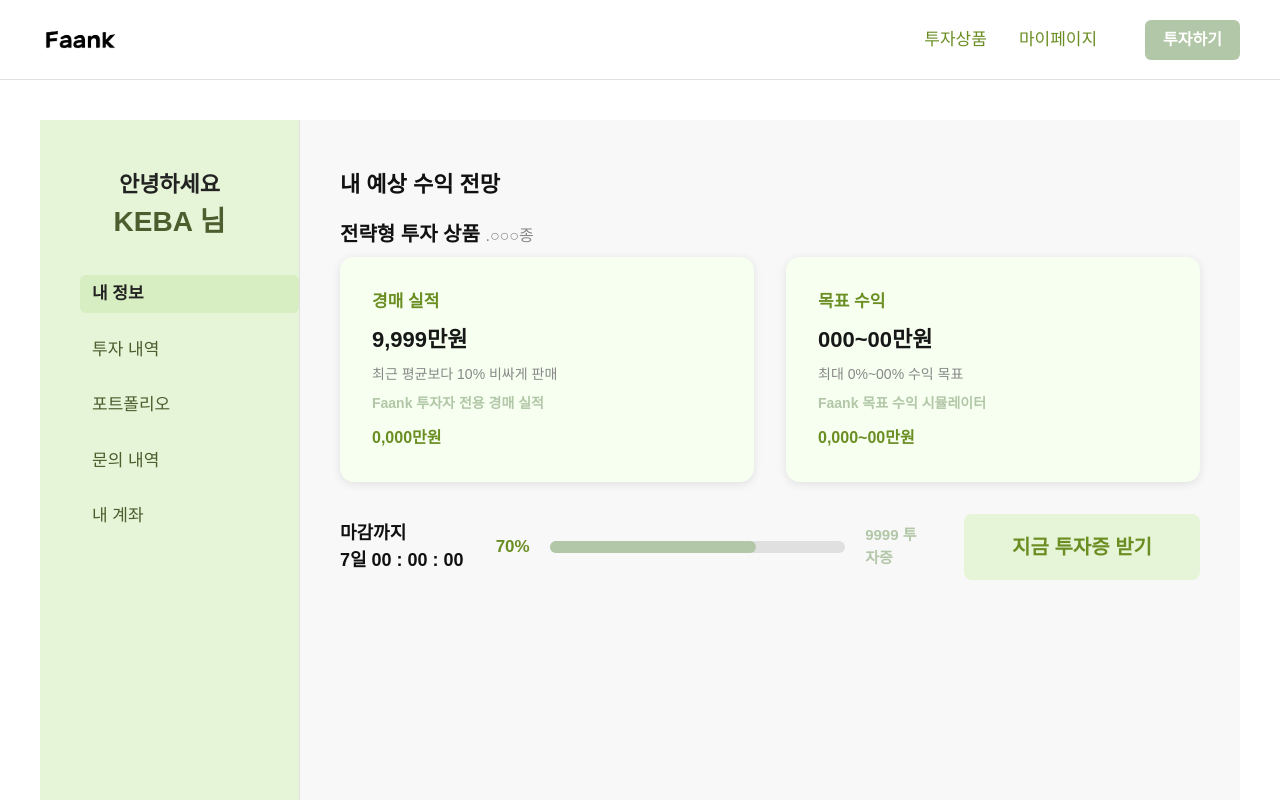
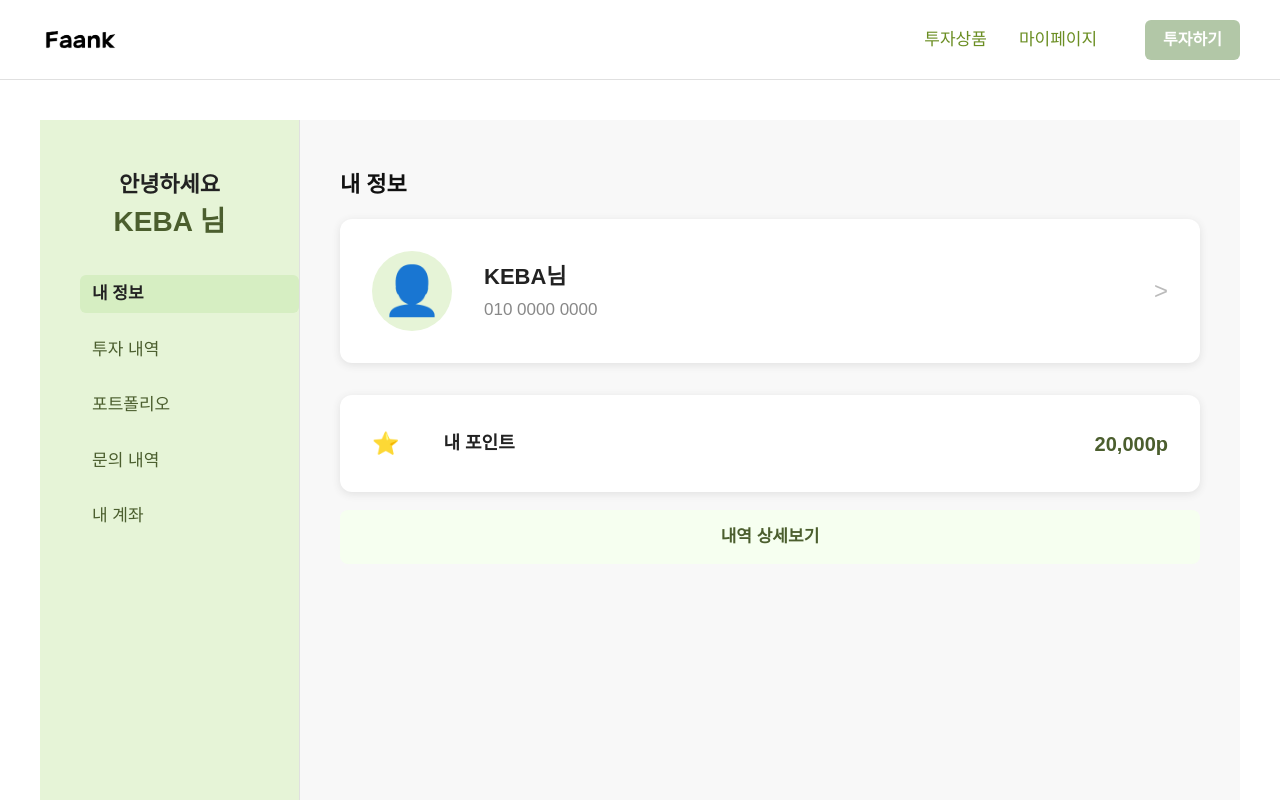
Before and after one commit to Faank-Web/KEBA-front, a Next.js app: page /mypage in a window 1280 px wide. Both pictures are taken after a click on the element "내 정보". Shown: the top 800 px of the page. Built offline with nearby package versions, Linux system fonts and the light colour scheme.

Commit message:
마이페이지 메인, 내정보

```diff
--- a/src/app/mypage/page.tsx
+++ b/src/app/mypage/page.tsx
@@ -11,7 +11,7 @@ const MENU = [
 ];
 
 export default function MyPage() {
-  const [selected, setSelected] = useState("info");
+  const [selected, setSelected] = useState("main");
 
   return (
     <div style={{ display: "flex", minHeight: "calc(100vh - 80px)", background: "#f8f8f8" }}>
@@ -43,7 +43,7 @@ export default function MyPage() {
       </aside>
       {/* 우측 메인 콘텐츠 */}
       <main style={{ flex: 1, padding: "48px 40px 0 40px", display: "flex", flexDirection: "column", height: "100vh" }}>
-        {selected === "info" && (
+        {(selected === "main" || selected === "") && (
           <div style={{ width: "100%" }}>
             <div style={{ fontSize: 22, fontWeight: 700, color: "#111", marginBottom: 18 }}>내 예상 수익 전망</div>
             <div style={{ fontWeight: 700, fontSize: 20, color: "#111", marginBottom: 8 }}>전략형 투자 상품 <span style={{ color: "#888", fontWeight: 500, fontSize: 16 }}>.○○○종</span></div>
@@ -74,6 +74,26 @@ export default function MyPage() {
               </div>
               <button style={{ background: "#e6f4d7", color: "#6b8e23", border: "none", borderRadius: 8, padding: "18px 48px", fontWeight: 700, fontSize: 20, marginLeft: 12 }}>지금 투자증 받기</button>
             </div>
+          </div>
+        )}
+        {selected === "info" && (
+          <div style={{ width: "100%" }}>
+            <div style={{ fontSize: 22, fontWeight: 700, color: "#111", marginBottom: 18 }}>내 정보</div>
+            <div style={{ background: "#fff", borderRadius: 12, boxShadow: "0 2px 8px #e0e0e0", padding: 32, fontSize: 18, color: "#222", display: "flex", alignItems: "center", gap: 32 }}>
+              <div style={{ fontSize: 48, background: "#e6f4d7", borderRadius: "50%", width: 80, height: 80, display: "flex", alignItems: "center", justifyContent: "center", color: "#b2c7a7", fontWeight: 700 }}>👤</div>
+              <div style={{ flex: 1 }}>
+                <div style={{ fontWeight: 700, fontSize: 22 }}>KEBA님</div>
+                <div style={{ color: "#888", fontSize: 17, marginTop: 4 }}>010 0000 0000</div>
+              </div>
+              <div style={{ fontSize: 24, color: "#bbb", cursor: "pointer" }}>&gt;</div>
+            </div>
+            <div style={{ marginTop: 32, background: "#fff", borderRadius: 12, boxShadow: "0 2px 8px #e0e0e0", padding: 32, fontSize: 18, color: "#222", display: "flex", alignItems: "center", gap: 32 }}>
+              <span style={{ fontSize: 22, color: "#b2c7a7", marginRight: 12 }}>⭐</span>
+              <span style={{ fontWeight: 700, fontSize: 18 }}>내 포인트</span>
+              <span style={{ flex: 1 }} />
+              <span style={{ fontWeight: 700, fontSize: 20, color: "#4b5e2e" }}>20,000p</span>
+            </div>
+            <button style={{ marginTop: 18, width: "100%", background: "#f6fff0", border: "none", borderRadius: 8, padding: "14px 0", fontWeight: 600, fontSize: 17, color: "#4b5e2e", cursor: "pointer" }}>내역 상세보기</button>
           </div>
         )}
         {selected === "invest" && (
```
